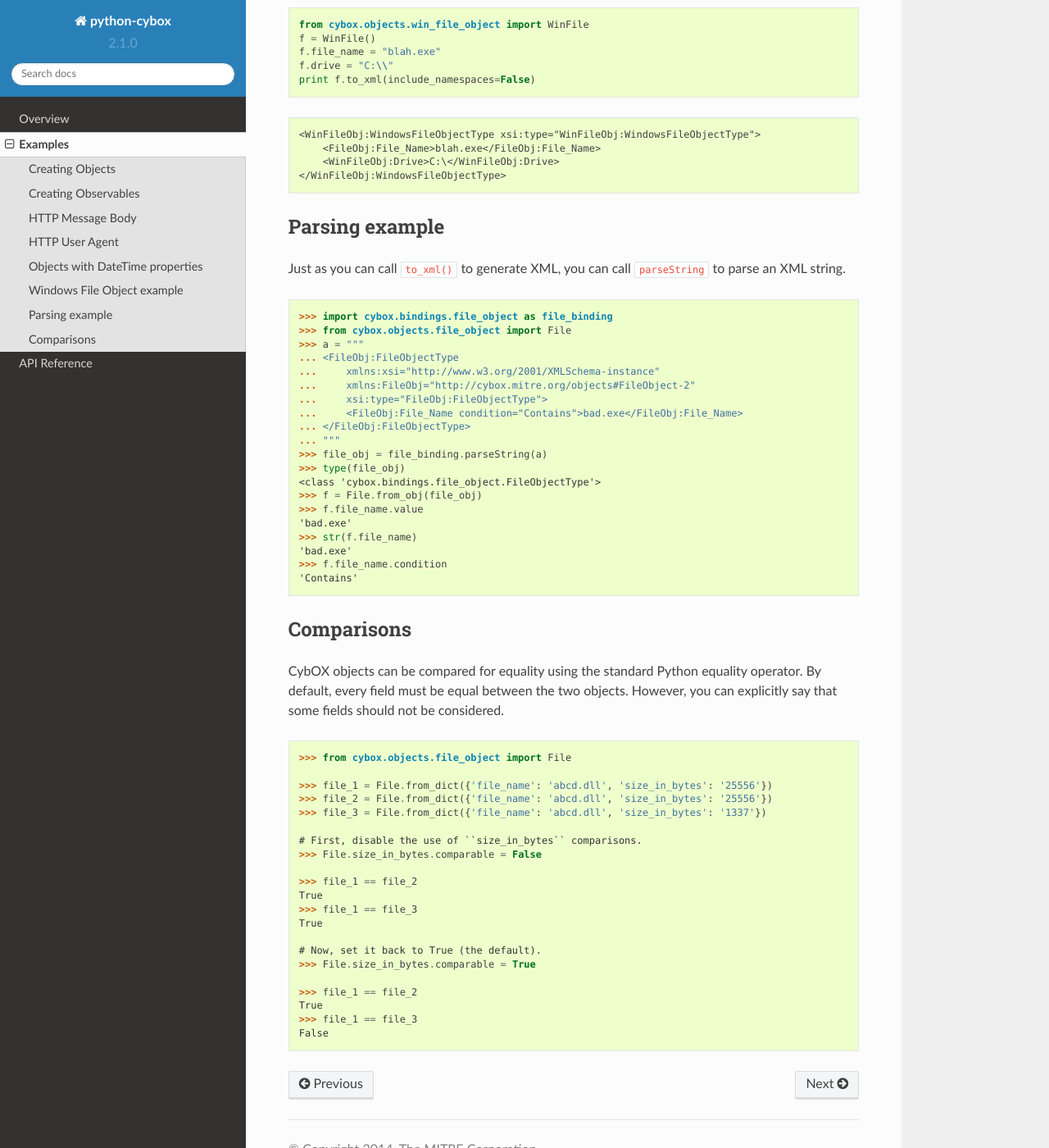
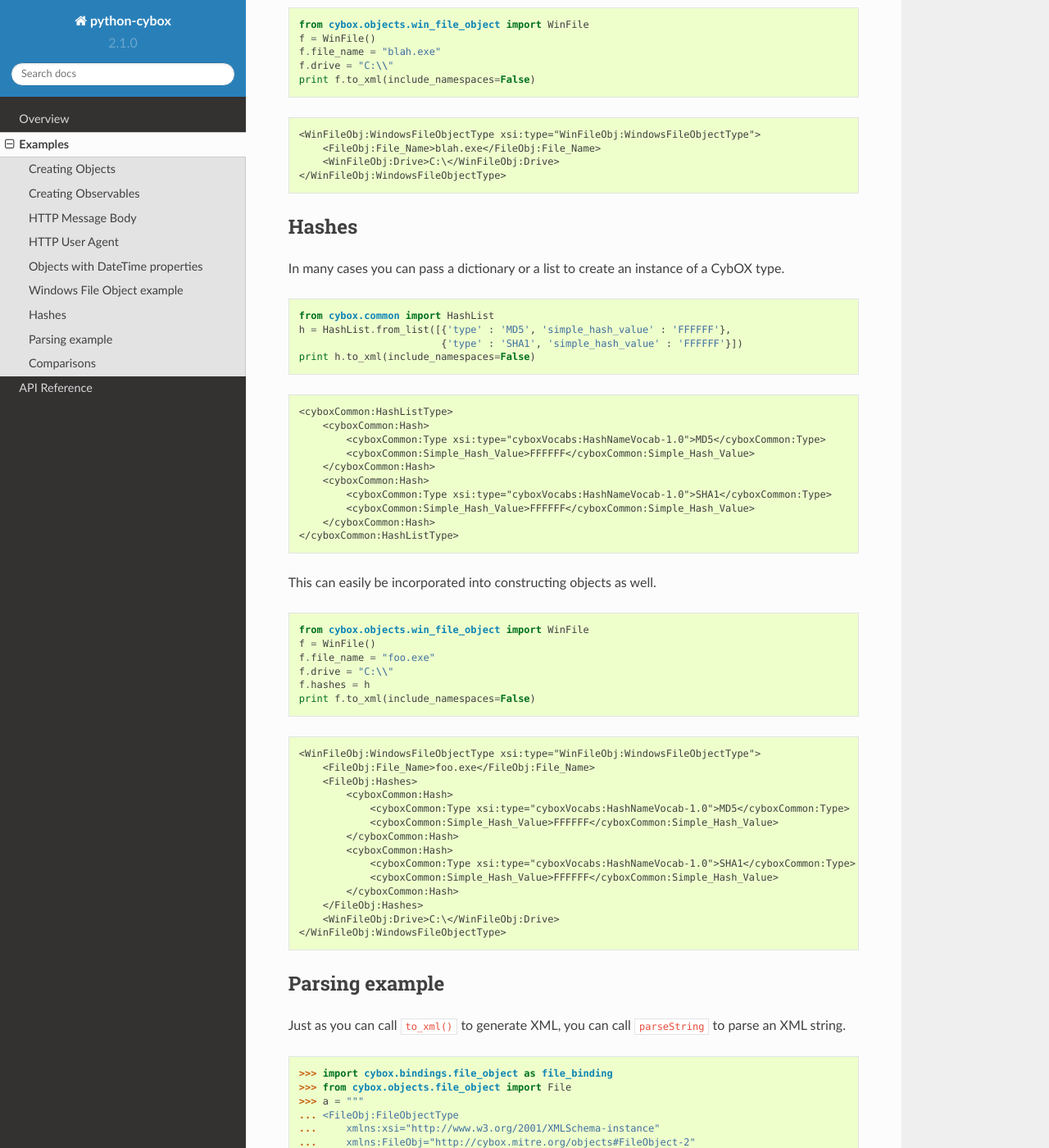
Before and after one commit to CybOXProject/python-cybox, a Sphinx documentation site: the page built from docs/examples.rst, in a window 1280 px wide and 1400 px high, scrolled down 4424 px. Shown: the whole window at 82% size. Built offline with Sphinx 7.4.7 and the Read the Docs theme 2.0.0, drawn with Linux system fonts in a browser that asks for light colours.

Commit message:
Add HashList examples

```diff
--- a/docs/examples.rst
+++ b/docs/examples.rst
@@ -243,6 +243,7 @@ to parse strings into dates, so a wide variety of formats is supported.
         </EmailMessageObj:Header>
     </EmailMessageObj:EmailMessageObjectType>
 
+
 Windows File Object example
 ---------------------------
 
@@ -261,6 +262,60 @@ the correct namepaces for the various properties are set.
 
     <WinFileObj:WindowsFileObjectType xsi:type="WinFileObj:WindowsFileObjectType">
         <FileObj:File_Name>blah.exe</FileObj:File_Name>
+        <WinFileObj:Drive>C:\</WinFileObj:Drive>
+    </WinFileObj:WindowsFileObjectType>
+
+
+Hashes
+------
+In many cases you can pass a dictionary or a list to create an instance of a
+CybOX type.
+
+.. testcode::
+
+    from cybox.common import HashList
+    h = HashList.from_list([{'type' : 'MD5', 'simple_hash_value' : 'FFFFFF'},
+                            {'type' : 'SHA1', 'simple_hash_value' : 'FFFFFF'}])
+    print h.to_xml(include_namespaces=False)
+
+.. testoutput::
+
+    <cyboxCommon:HashListType>
+        <cyboxCommon:Hash>
+            <cyboxCommon:Type xsi:type="cyboxVocabs:HashNameVocab-1.0">MD5</cyboxCommon:Type>
+            <cyboxCommon:Simple_Hash_Value>FFFFFF</cyboxCommon:Simple_Hash_Value>
+        </cyboxCommon:Hash>
+        <cyboxCommon:Hash>
+            <cyboxCommon:Type xsi:type="cyboxVocabs:HashNameVocab-1.0">SHA1</cyboxCommon:Type>
+            <cyboxCommon:Simple_Hash_Value>FFFFFF</cyboxCommon:Simple_Hash_Value>
+        </cyboxCommon:Hash>
+    </cyboxCommon:HashListType>
+
+This can easily be incorporated into constructing objects as well.
+
+.. testcode::
+
+    from cybox.objects.win_file_object import WinFile
+    f = WinFile()
+    f.file_name = "foo.exe"
+    f.drive = "C:\\"
+    f.hashes = h
+    print f.to_xml(include_namespaces=False)
+
+.. testoutput::
+
+    <WinFileObj:WindowsFileObjectType xsi:type="WinFileObj:WindowsFileObjectType">
+        <FileObj:File_Name>foo.exe</FileObj:File_Name>
+        <FileObj:Hashes>
+            <cyboxCommon:Hash>
+                <cyboxCommon:Type xsi:type="cyboxVocabs:HashNameVocab-1.0">MD5</cyboxCommon:Type>
+                <cyboxCommon:Simple_Hash_Value>FFFFFF</cyboxCommon:Simple_Hash_Value>
+            </cyboxCommon:Hash>
+            <cyboxCommon:Hash>
+                <cyboxCommon:Type xsi:type="cyboxVocabs:HashNameVocab-1.0">SHA1</cyboxCommon:Type>
+                <cyboxCommon:Simple_Hash_Value>FFFFFF</cyboxCommon:Simple_Hash_Value>
+            </cyboxCommon:Hash>
+        </FileObj:Hashes>
         <WinFileObj:Drive>C:\</WinFileObj:Drive>
     </WinFileObj:WindowsFileObjectType>
 
```
